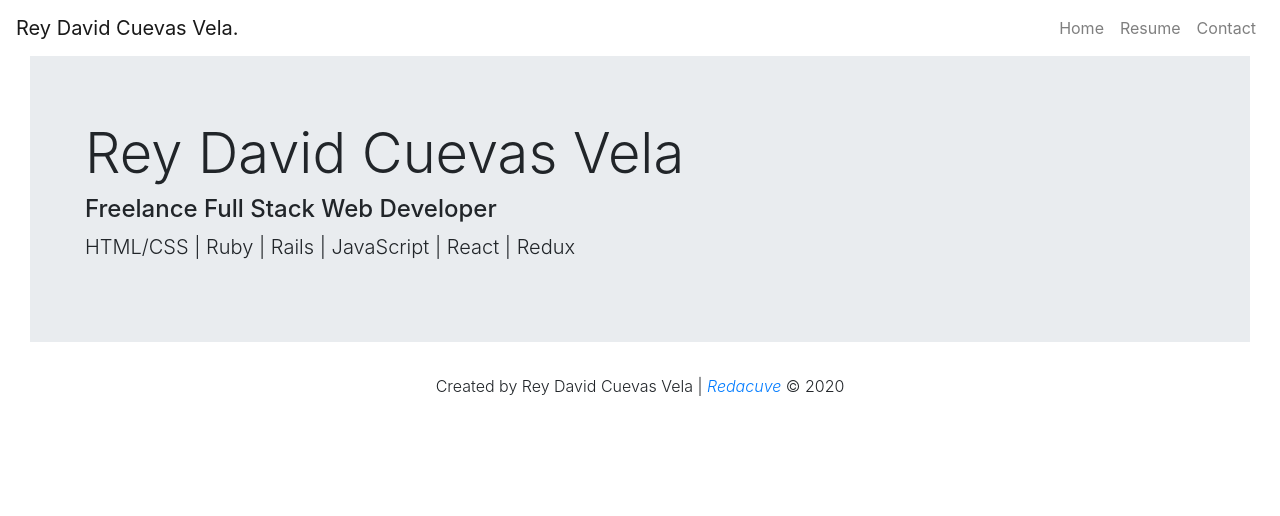
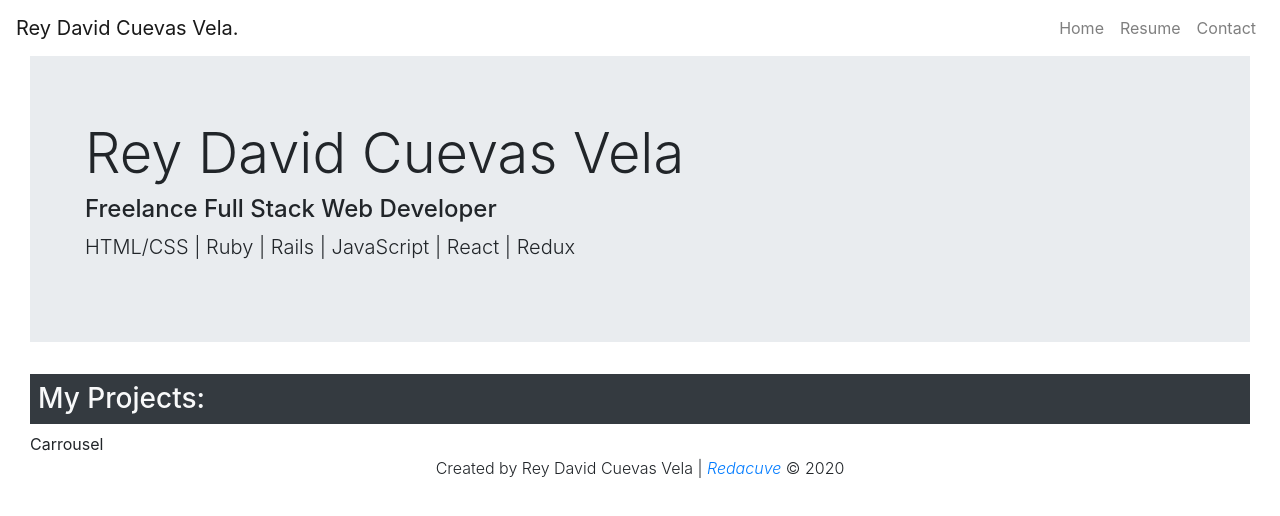
Before and after one commit to redacuve/my-portfolio, a React (Create React App) app: page / in a window 1280 px wide. Shown: the top 516 px of the page. Built offline with nearby package versions, Linux system fonts and the light colour scheme.

Commit message:
added Carrousel for homepage

```diff
--- /dev/null
+++ b/src/components/Carrousel.js
@@ -0,0 +1,16 @@
+import React from 'react';
+
+class Carrousel extends React.Component {
+    constructor(props){
+        super(props);
+        this.state = {}
+    }
+
+    render(){
+        return(
+            <div>Carrousel</div>
+        );
+    }
+}
+
+export default Carrousel;
--- a/src/components/Homepage.js
+++ b/src/components/Homepage.js
@@ -1,11 +1,16 @@
 import React from 'react';
 import Container from 'react-bootstrap/Container';
 import Jumbo from './Jumbo';
+import Carrousel from './Carrousel';
 
 function Homepage(props) {
-    return(
+    return (
         <Container fluid={true}>
             <Jumbo title={props.title} subtitle={props.subtitle} text={props.text} />
+            <div className="bg-dark text-light">
+                <h3 className="p-2">My Projects:</h3>
+            </div>
+            <Carrousel />
         </Container>
     );
 }
--- a/src/components/Resume.js
+++ b/src/components/Resume.js
@@ -4,7 +4,7 @@
 function Resume() {
     return(
         <Container fluid={true}>
-            <Jumbo title="My Resume" />
+            <Jumbo title="My Resume:" subtitle="Rey David Cuevas Vela" text="Full Stack Web Developer" />
         </Container>
     );
 }
```
